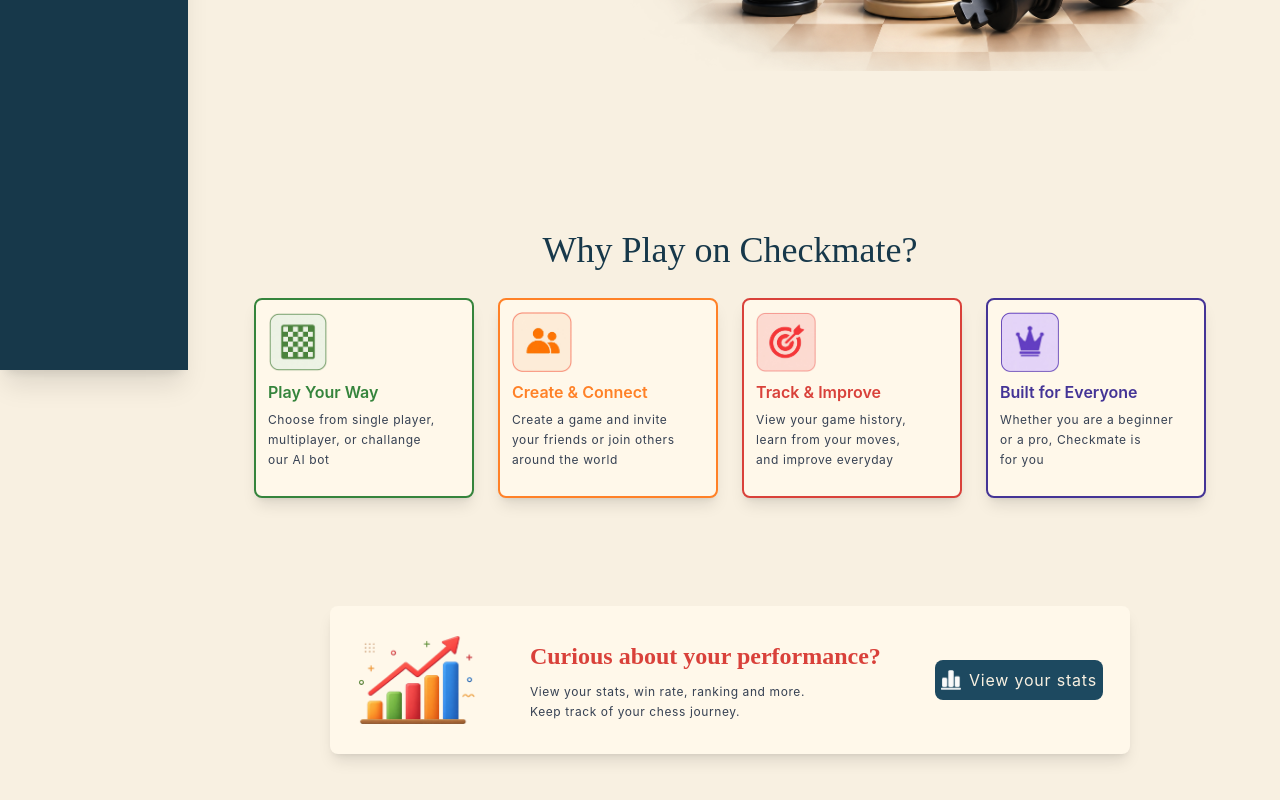
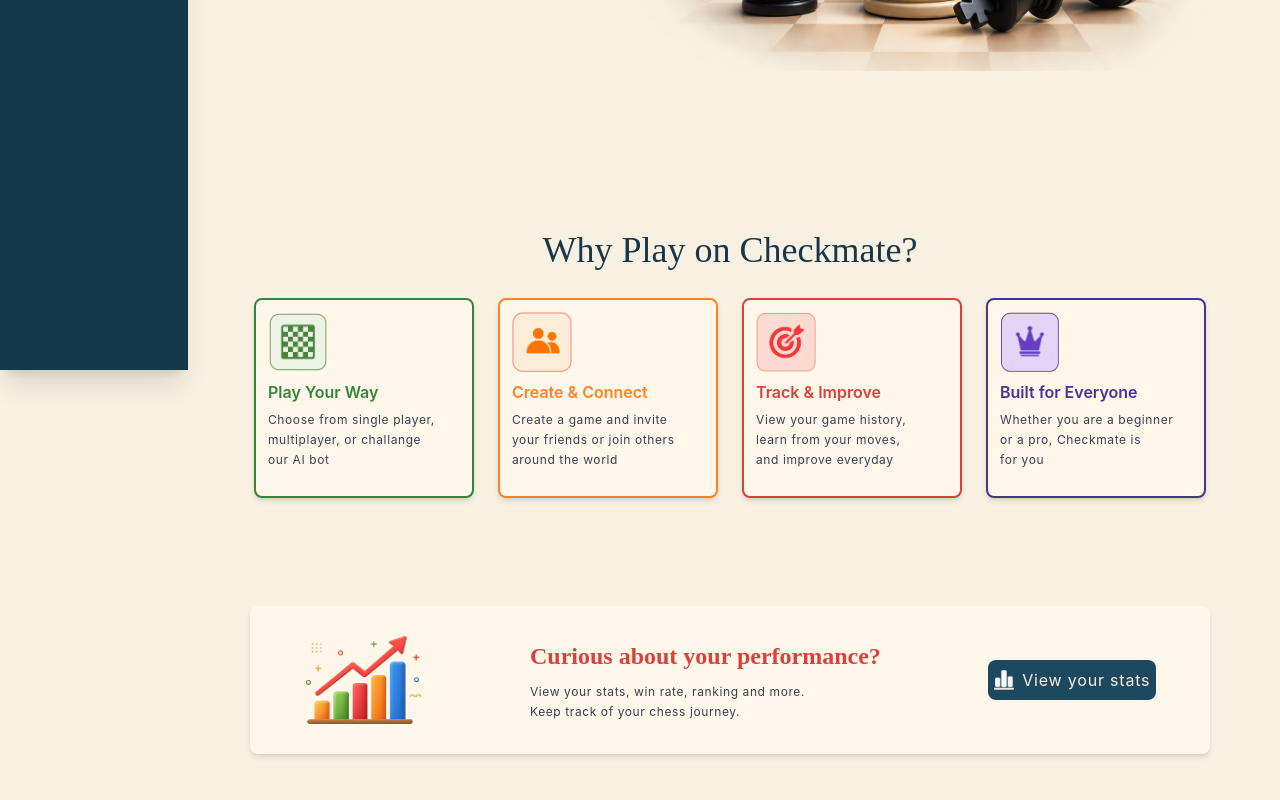
Before and after one commit to rameenali19/Chess-Game, a React (Vite) app: page / in a window 1280 px wide. Shown: the part 430-1230 px from the top of the page. Built offline with nearby package versions, Linux system fonts and the light colour scheme; no server answers.

Commit message:
changing shadow values

```diff
--- a/src/components/HomePageStats.jsx
+++ b/src/components/HomePageStats.jsx
@@ -5,7 +5,7 @@ import { useNavigate } from "react-router-dom";
 function HomePageStats() {
   const navigate = useNavigate()
   return (
-    <div className="flex bg-[#FFF8EA] w-200 h-37 justify-around shadow-lg
+    <div className="flex bg-[#FFF8EA] w-240 h-37 justify-around shadow-md
      rounded-lg items-center m-12">
 
       <Icon
--- a/src/pages/HomePageCards.jsx
+++ b/src/pages/HomePageCards.jsx
@@ -44,7 +44,7 @@ function HomePageCards() {
             return (
               <div key={feature.heading}
                 className="flex flex-col bg-[#FFF8EA] border-2 w-55 h-50 px-3
-                font-inter rounded-lg gap-2 py-3 hover:scale-105 transition shadow-lg"
+                font-inter rounded-lg gap-2 py-3 hover:scale-105 transition shadow-md"
                 style={{ borderColor: feature.color }}>
                 <Icon
                   name={feature.image}
```
